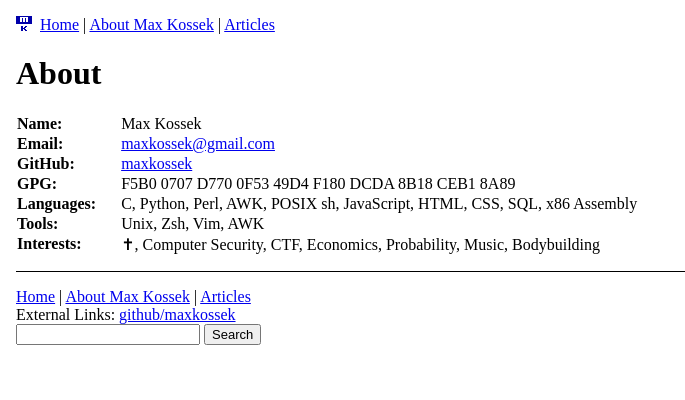
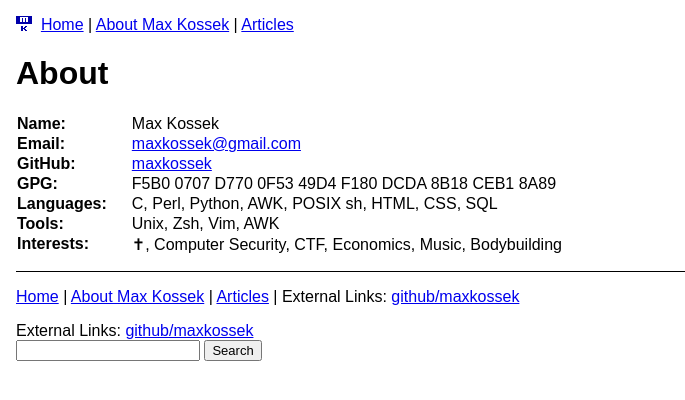
Before and after one commit to maxkossek/maxkossek.github.io, a Jekyll site: the page built from about.html, in a window 1280 px wide. Shown: the top 400 px of the page, without its empty margins (0-685 px from the left). Built offline with Jekyll 4.4.1, drawn with Linux system fonts in a browser that asks for light colours.

Commit message:
Change serif to sans-serif

```diff
--- a/_includes/footer.html
+++ b/_includes/footer.html
@@ -1,6 +1,8 @@
 <footer>
-  <nav><a href="/" title="Home Page">Home</a> | <a href="/about" title="About Max Kossek">About Max Kossek</a> | <a href="/articles" title="Archive of all articles">Articles</a></nav>
-  External Links: <a rel="noopener" target="_blank" href="https://github.com/maxkossek">github/maxkossek</a>
+<nav><p>
+<a href="/" title="Home Page">Home</a> | <a href="/about" title="About Max Kossek">About Max Kossek</a> | <a href="/articles" title="Archive of all articles">Articles</a> | External Links: <a rel="noopener" target="_blank" href="https://github.com/maxkossek">github/maxkossek</a>
+</p></nav>
+External Links: <a rel="noopener" target="_blank" href="https://github.com/maxkossek">github/maxkossek</a>
 <form action="https://www.google.com/search" method="get" name="Search Form" target="_blank">
 <input name="sitesearch" type="hidden" value="maxkossek.github.io">
 <input autocomplete="on" name="q" placeholder="" required="required"  type="text">
--- a/about.html
+++ b/about.html
@@ -17,9 +17,9 @@ sitemap:
 <tr><td><strong>Email:</strong></td><td><a href="mailto: &#109;&#097;&#120;&#107;&#111;&#115;&#115;&#101;&#107;&#064;&#103;&#109;&#097;&#105;&#108;&#046;&#099;&#111;&#109;">&#109;&#097;&#120;&#107;&#111;&#115;&#115;&#101;&#107;&#064;&#103;&#109;&#097;&#105;&#108;&#046;&#099;&#111;&#109;</a></td></tr>
 <tr><td><strong>GitHub:</strong></td><td><a rel="noopener" target="_blank" href="https://github.com/maxkossek">maxkossek</a></td></tr>
 <tr><td><strong>GPG:</strong></td><td>F5B0 0707 D770 0F53 49D4 F180 DCDA 8B18 CEB1 8A89</td></tr>
-<tr><td><strong>Languages:</strong></td><td>C, Python, Perl, AWK, POSIX sh, JavaScript, HTML, CSS, SQL, x86 Assembly</td></tr>
+<tr><td><strong>Languages:</strong></td><td>C, Perl, Python, AWK, POSIX sh, HTML, CSS, SQL</td></tr>
 <tr><td><strong>Tools:</strong></td><td>Unix, Zsh, Vim, AWK</td></tr>
-<tr><td><strong>Interests:</strong></td><td>✝, Computer Security, CTF, Economics, Probability, Music, Bodybuilding</td></tr>
+<tr><td><strong>Interests:</strong></td><td>✝, Computer Security, CTF, Economics, Music, Bodybuilding</td></tr>
 </table>
 </p>
 
--- a/css/main.css
+++ b/css/main.css
@@ -1,5 +1,6 @@
 /* Layout */
 body {
+	font-family: sans-serif;
 	text-rendering: optimizeLegibility;
 	padding: 0.5rem;
 }
@@ -8,7 +9,6 @@ main, footer, header {
 }
 footer {
 	border-top: 1px solid;
-	padding-top: 1rem;
 }
 
 /* Code */
```
Also changed, not shown: other parts of about.html (+1 -1 lines).
